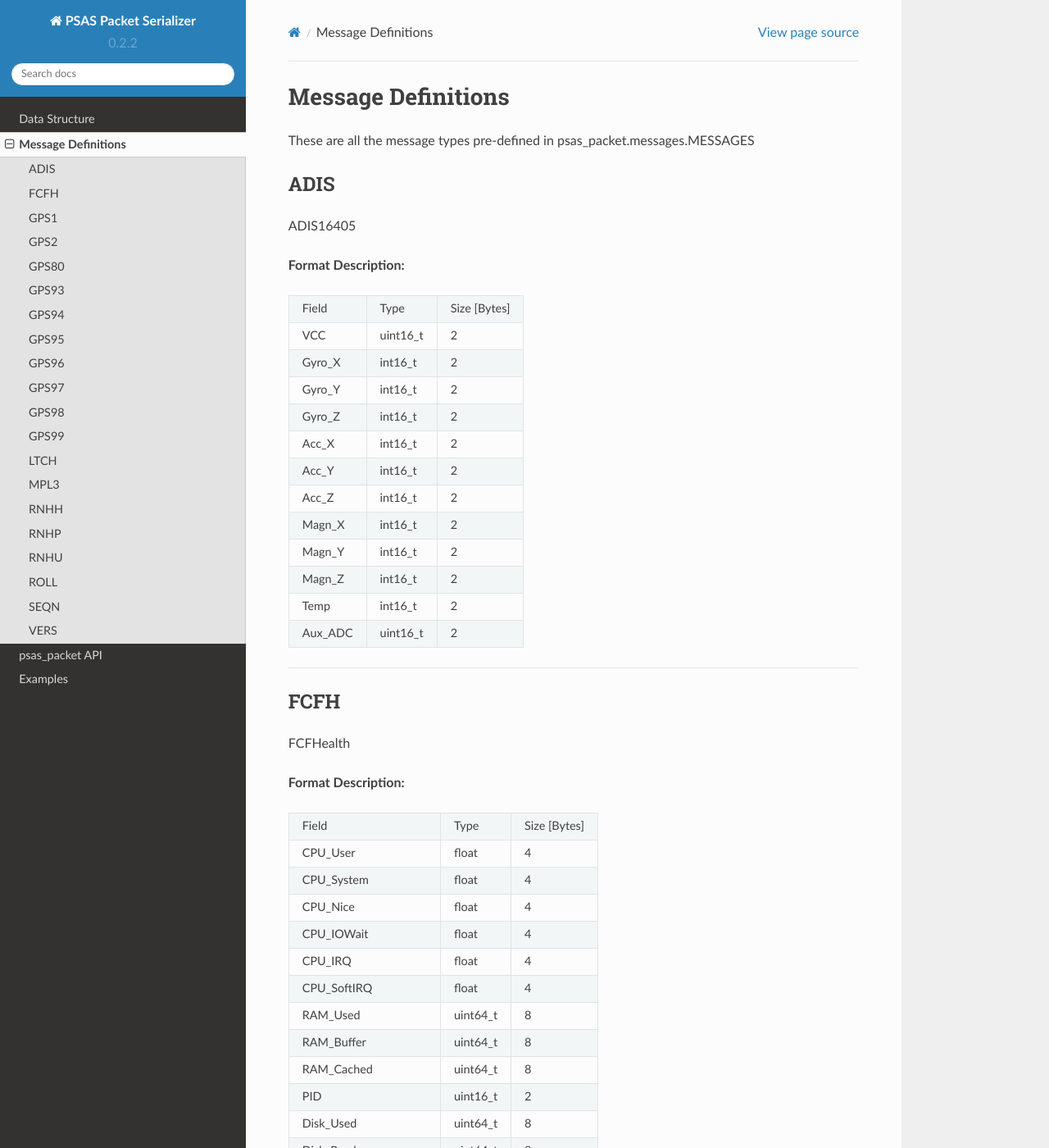
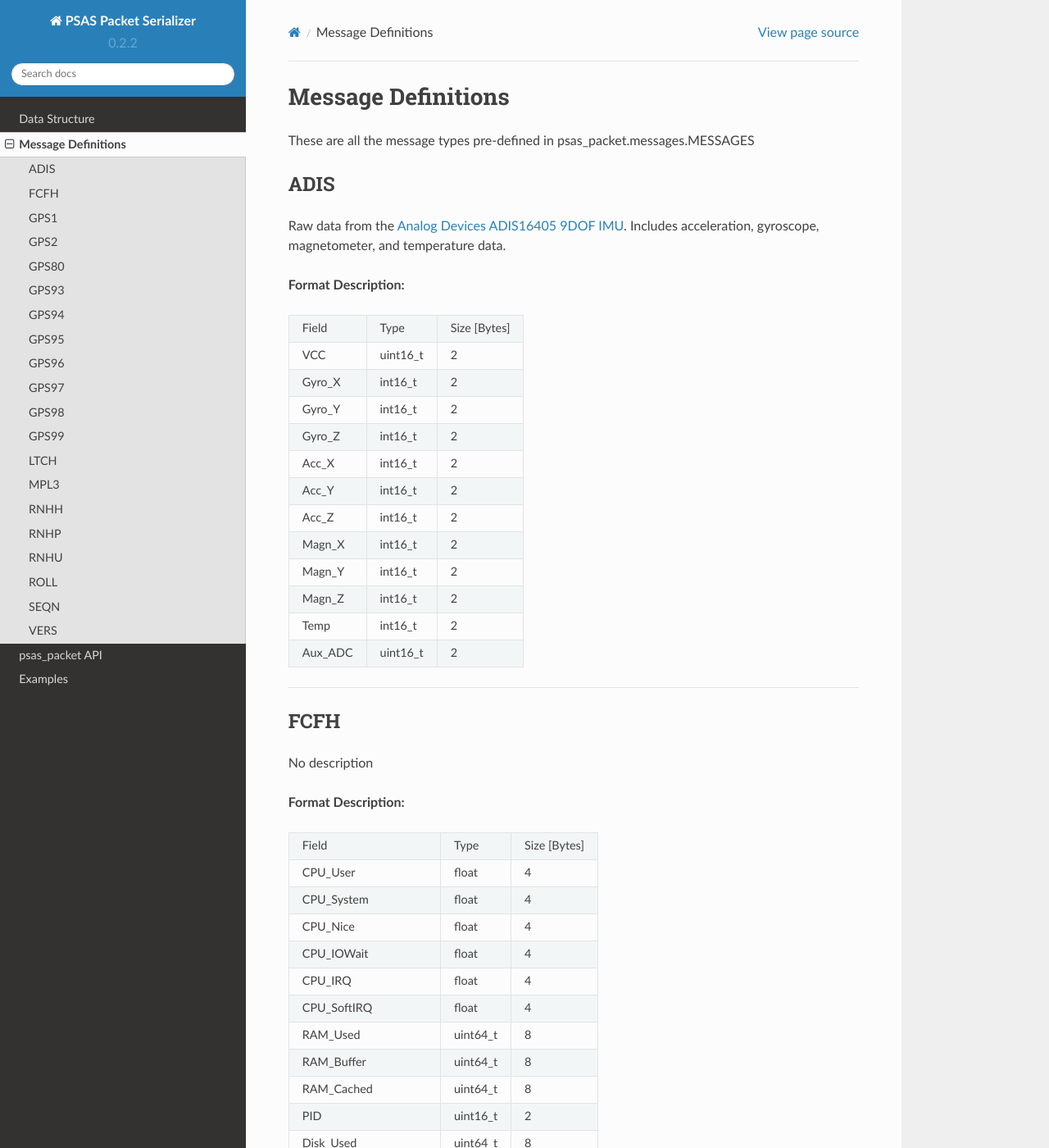
Before and after one commit to psas/psas_packet, a Sphinx documentation site: the page built from docs/format.rst, in a window 1280 px wide and 1400 px high. Shown: the whole window at 82% size. Built offline with Sphinx 7.4.7 and the Read the Docs theme 2.0.0, drawn with Linux system fonts in a browser that asks for light colours; some of the changed text lies outside the part shown.

Commit message:
adding humans text to autodoc

```diff
--- a/docs/format.rst
+++ b/docs/format.rst
@@ -7,7 +7,7 @@ These are all the message types pre-defined in psas_packet.messages.MESSAGES
 ADIS
 ====
 
-ADIS16405
+Raw data from the `Analog Devices ADIS16405 9DOF IMU <http://www.analog.com/en/products/sensors/isensor-mems-inertial-measurement-units/adis16405.html>`_. Includes acceleration, gyroscope, magnetometer, and temperature data.
 
 **Format Description:**
 
@@ -46,7 +46,7 @@ ADIS16405
 FCFH
 ====
 
-FCFHealth
+No description
 
 **Format Description:**
 
@@ -113,7 +113,7 @@ FCFHealth
 GPS1
 ====
 
-GPSFix
+No description
 
 **Format Description:**
 
@@ -154,7 +154,7 @@ GPSFix
 GPS2
 ====
 
-GPSFixQuality
+No description
 
 **Format Description:**
 
@@ -181,7 +181,7 @@ GPSFixQuality
 GPS80
 =====
 
-GPSWAASMessage
+No description
 
 **Format Description:**
 
@@ -204,7 +204,7 @@ GPSWAASMessage
 GPS93
 =====
 
-GPSWAASEphemeris
+No description
 
 **Format Description:**
 
@@ -253,7 +253,7 @@ GPSWAASEphemeris
 GPS94
 =====
 
-GPSIonosphereUTC
+No description
 
 **Format Description:**
 
@@ -302,7 +302,7 @@ GPSIonosphereUTC
 GPS95
 =====
 
-GPSEphemeris
+No description
 
 **Format Description:**
 
@@ -329,7 +329,7 @@ GPSEphemeris
 GPS96
 =====
 
-GPSPsudorange
+No description
 
 **Format Description:**
 
@@ -446,7 +446,7 @@ GPSPsudorange
 GPS97
 =====
 
-GPSProcessor
+No description
 
 **Format Description:**
 
@@ -481,7 +481,7 @@ GPSProcessor
 GPS98
 =====
 
-GPSAlmanac
+No description
 
 **Format Description:**
 
@@ -504,7 +504,7 @@ GPSAlmanac
 GPS99
 =====
 
-GPSSatellite
+No description
 
 **Format Description:**
 
@@ -963,7 +963,7 @@ GPSSatellite
 LTCH
 ====
 
-LaunchTowerComputer
+No description
 
 **Format Description:**
 
@@ -1004,7 +1004,7 @@ LaunchTowerComputer
 MPL3
 ====
 
-MPL3115A2
+No description
 
 **Format Description:**
 
@@ -1023,7 +1023,7 @@ MPL3115A2
 RNHH
 ====
 
-RNHHealth
+No description
 
 **Format Description:**
 
@@ -1064,7 +1064,7 @@ RNHHealth
 RNHP
 ====
 
-RNHPower
+No description
 
 **Format Description:**
 
@@ -1095,7 +1095,7 @@ RNHPower
 RNHU
 ====
 
-RNHUmbilical
+No description
 
 **Format Description:**
 
@@ -1112,7 +1112,7 @@ RNHUmbilical
 ROLL
 ====
 
-RollServo
+No description
 
 **Format Description:**
 
@@ -1131,7 +1131,7 @@ RollServo
 SEQN
 ====
 
-SequenceNo
+No description
 
 **Format Description:**
 
@@ -1148,7 +1148,7 @@ SequenceNo
 VERS
 ====
 
-Version
+No description
 
 **Format Description:**
 
```
Also changed, not shown: 3 other files.
